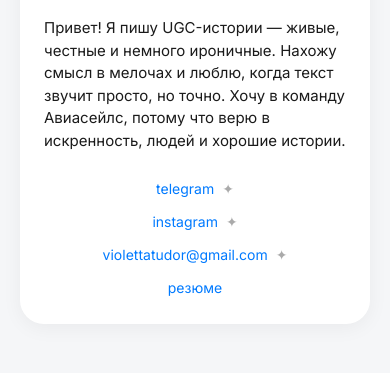
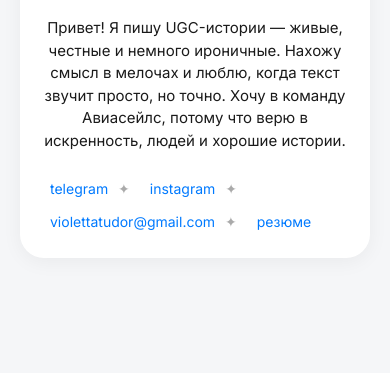
Before and after one commit to violettatudor/portfolio, a plain HTML site: page index.html in a window 390 px wide. Shown: the part 314-687 px from the top of the page. Drawn offline with Linux system fonts and the light colour scheme.

Commit message:
Add files via upload

```diff
--- a/index.html
+++ b/index.html
@@ -503,83 +503,22 @@ html {
   }
 }
 @media screen and (max-width: 700px) {
-  .about-container {
-    text-align: left;
-  }
-
-  .about-header {
-    flex-direction: column;
-    align-items: flex-start;
-    text-align: left;
-  }
-
-  .about-header-text h2,
-  .about-header-text p,
-  .about-description,
-  .about-links {
-    text-align: left;
-  }
-
-  .about-links {
-    flex-direction: column;
-    align-items: flex-start;
-    gap: 6px;
-  }
-
-  .about-links a::after {
-    content: '';
-  }
-}
-@media screen and (max-width: 700px) {
-  .about-header {
-    flex-direction: column;
-    align-items: center;
-    text-align: center;
-  }
-
-  .about-header-text h2,
-  .about-header-text p {
-    text-align: center;
-  }
-
-  .about-links {
-    display: flex;
-    flex-direction: column;
-    align-items: center;
-    gap: 6px;
-    margin-top: 20px;
-  }
-
-  .about-links a::after {
-    content: ' ✦';
-    margin-left: 6px;
-  }
-
-  .about-links a:last-child::after {
-    content: '';
-    margin: 0;
-  }
-}
-@media screen and (max-width: 700px) {
-  header h1,
-  header p {
-    text-align: left !important;
-  }
   .about-links {
     display: flex;
     flex-wrap: wrap;
-    justify-content: center;
+    justify-content: flex-start;
     gap: 8px;
-    text-align: center;
+    font-size: 14px;
   }
 
   .about-links a {
+    display: inline;
     white-space: nowrap;
   }
 
   .about-links a::after {
     content: " ✦";
-    margin-left: 4px;
+    margin-left: 6px;
   }
 
   .about-links a:last-child::after {
```
